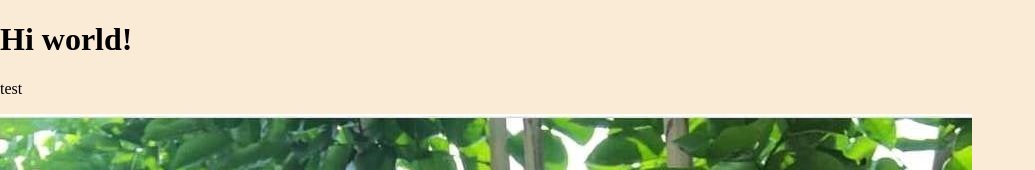
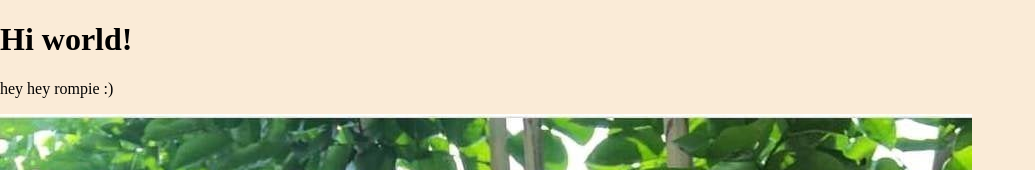
Before and after one commit to sietsenefs/3dprintandpaint, a plain HTML site: page index.html in a window 1280 px wide. Shown: the top 170 px of the page, without its empty margins (0-1035 px from the left). Drawn offline with Linux system fonts and the light colour scheme.

Commit message:
Update index.html

```diff
--- a/index.html
+++ b/index.html
@@ -7,7 +7,7 @@
 
 <body>
 <h1>Hi world!</h1>
-	<p>test</p>
+	<p>hey hey rompie :)</p>
 	<img src="content/images/corgi.jpg" >
 </body>
 
```
